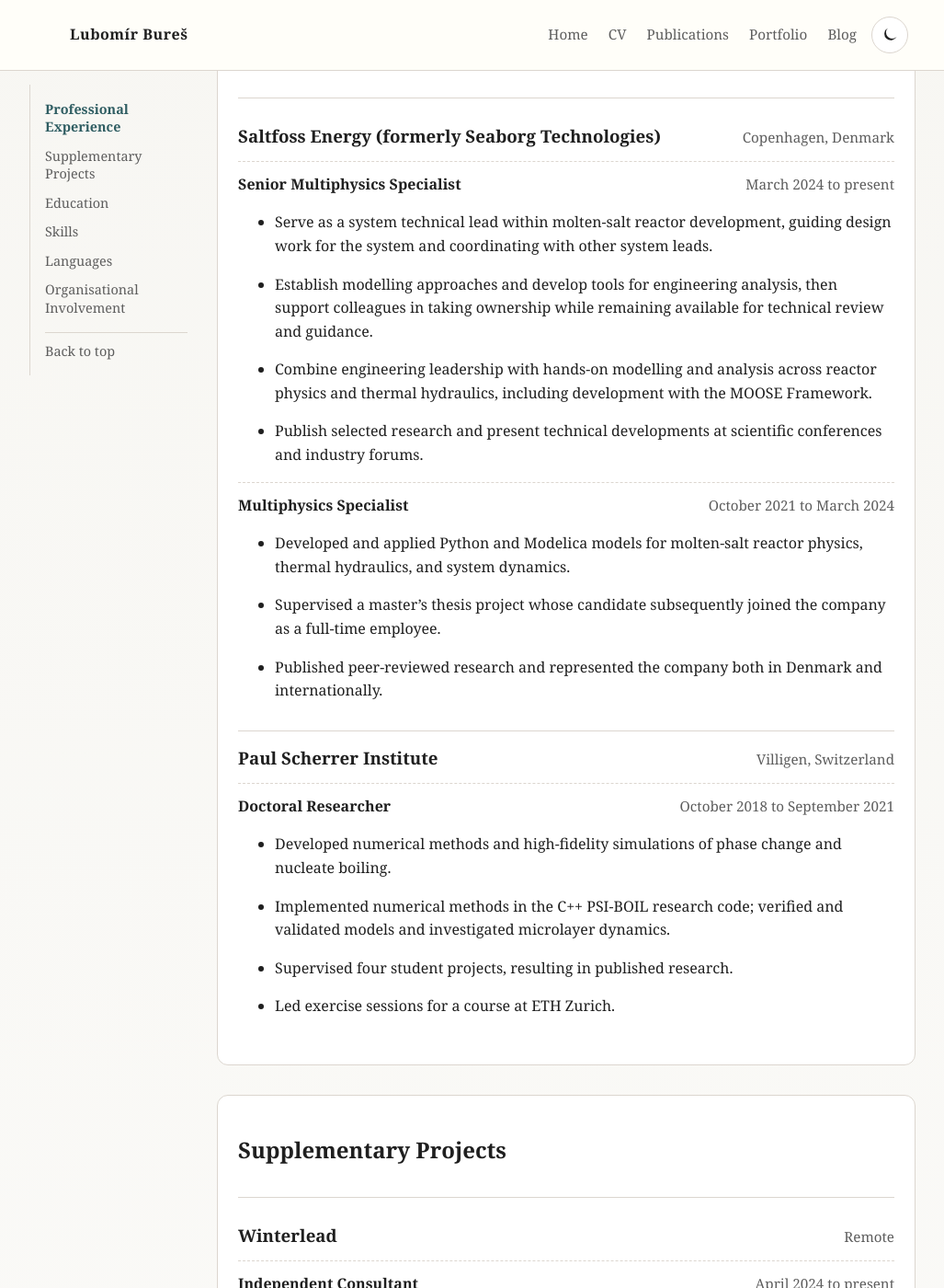
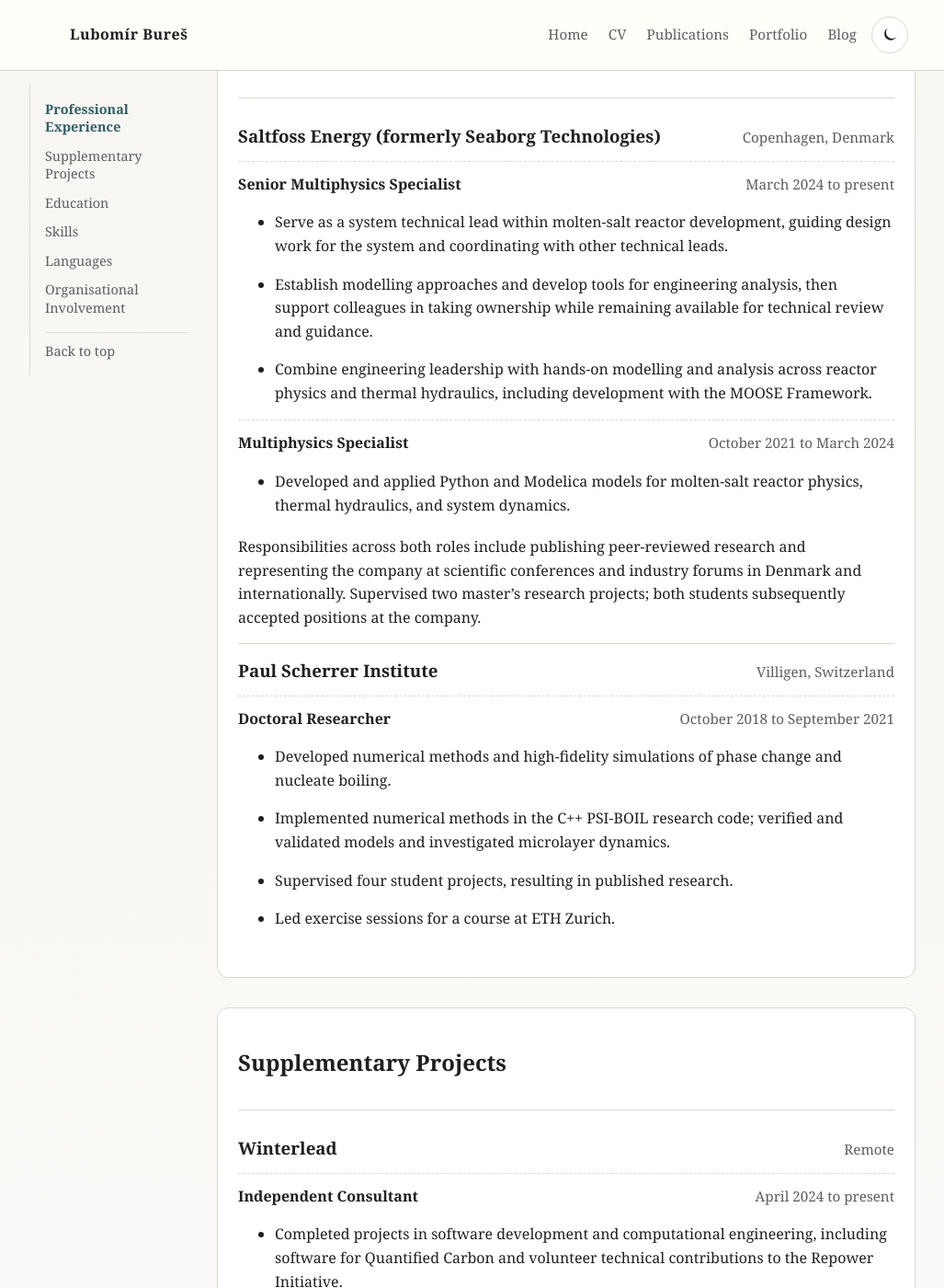
Before and after one commit to tannhorn/tannhorn.github.io, a Jekyll site: the page built from cv.md, in a window 1280 px wide and 1400 px high, scrolled down 210 px. Shown: the whole window at 92% size, without its empty margins (108-1135 px from the left). Built offline with Jekyll 4.4.1, drawn with Linux system fonts in a browser that asks for light colours.

```diff
--- a/_data/cv.yml
+++ b/_data/cv.yml
@@ -11,16 +11,18 @@ sections:
           - title: "Senior Multiphysics Specialist"
             dates: "March 2024 to present"
             highlights_md:
-              - "Serve as a system technical lead within molten-salt reactor development, guiding design work for the system and coordinating with other system leads."
+              - "Serve as a system technical lead within molten-salt reactor development, guiding design work for the system and coordinating with other technical leads."
               - "Establish modelling approaches and develop tools for engineering analysis, then support colleagues in taking ownership while remaining available for technical review and guidance."
               - "Combine engineering leadership with hands-on modelling and analysis across reactor physics and thermal hydraulics, including development with the MOOSE Framework."
-              - "Publish selected research and present technical developments at scientific conferences and industry forums."
           - title: "Multiphysics Specialist"
             dates: "October 2021 to March 2024"
             highlights_md:
               - "Developed and applied Python and Modelica models for molten-salt reactor physics, thermal hydraulics, and system dynamics."
-              - "Supervised a master's thesis project whose candidate subsequently joined the company as a full-time employee."
-              - "Published peer-reviewed research and represented the company both in Denmark and internationally."
+        shared_summary_md: >-
+          Responsibilities across both roles include publishing peer-reviewed research
+          and representing the company at scientific conferences and industry forums
+          in Denmark and internationally. Supervised two master's research projects;
+          both students subsequently accepted positions at the company.
       - org: "Paul Scherrer Institute"
         location: "Villigen, Switzerland"
         roles:
--- a/assets/css/style.css
+++ b/assets/css/style.css
@@ -351,6 +351,14 @@ a:focus-visible {
   font-weight: 600;
 }
 
+.cv-entry__summary {
+  margin-top: 20px;
+}
+
+.cv-entry__summary p {
+  margin: 0;
+}
+
 .pub-entry {
   display: grid;
   grid-template-columns: minmax(0, 1fr) auto;
--- a/cv.md
+++ b/cv.md
@@ -66,6 +66,11 @@ section_nav_prefix: cv
                 {% endif %}
               </div>
             {% endfor %}
+            {% if entry.shared_summary_md %}
+              <div class="cv-entry__summary">
+                {{ entry.shared_summary_md | markdownify }}
+              </div>
+            {% endif %}
           </div>
         {% endfor %}
       {% endif %}
```
Also changed, not shown: _data/publications.yml (+8 -0 lines), portfolio/physics-of-molten-salt-reactors/index.md (+4 -2 lines), 3 other files.
